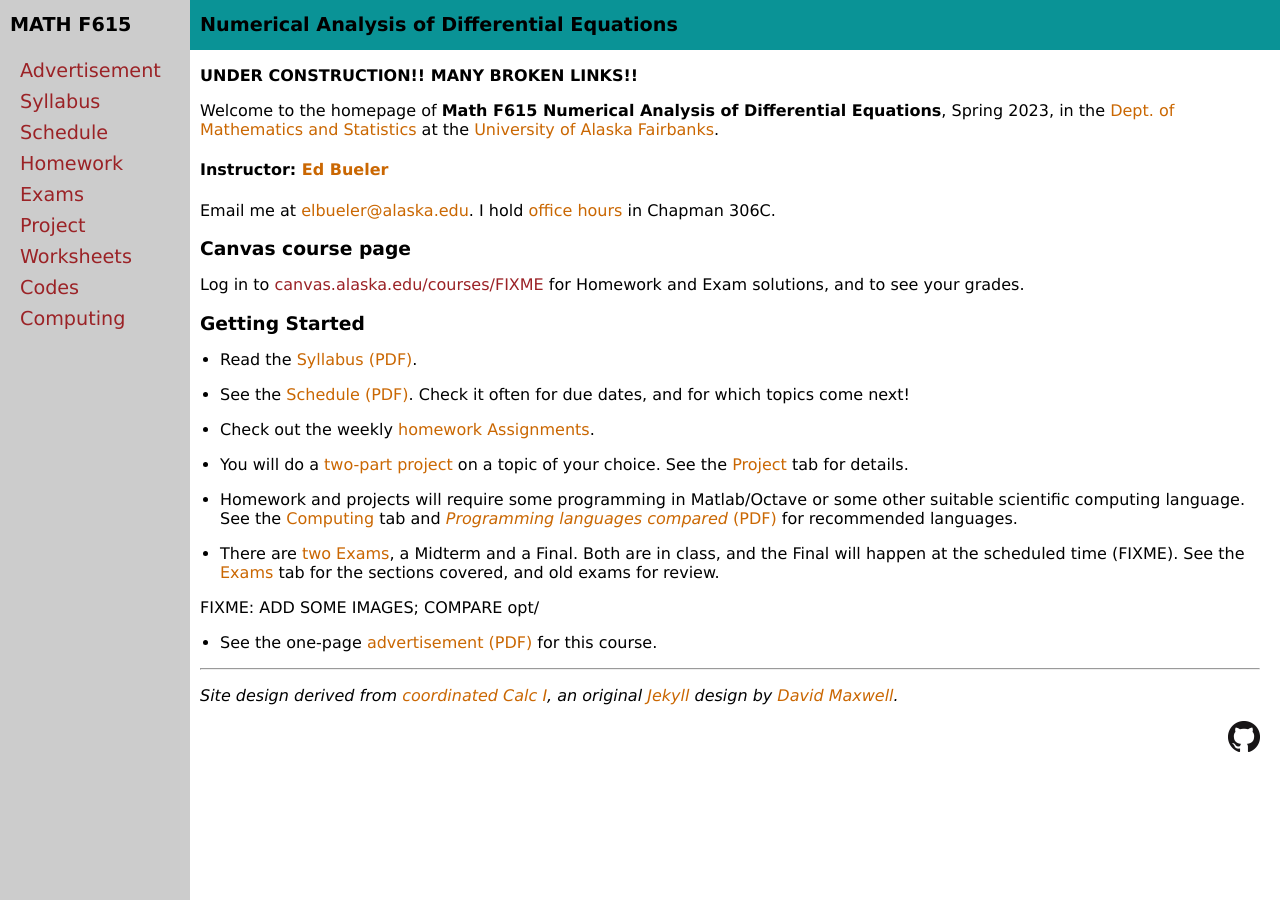
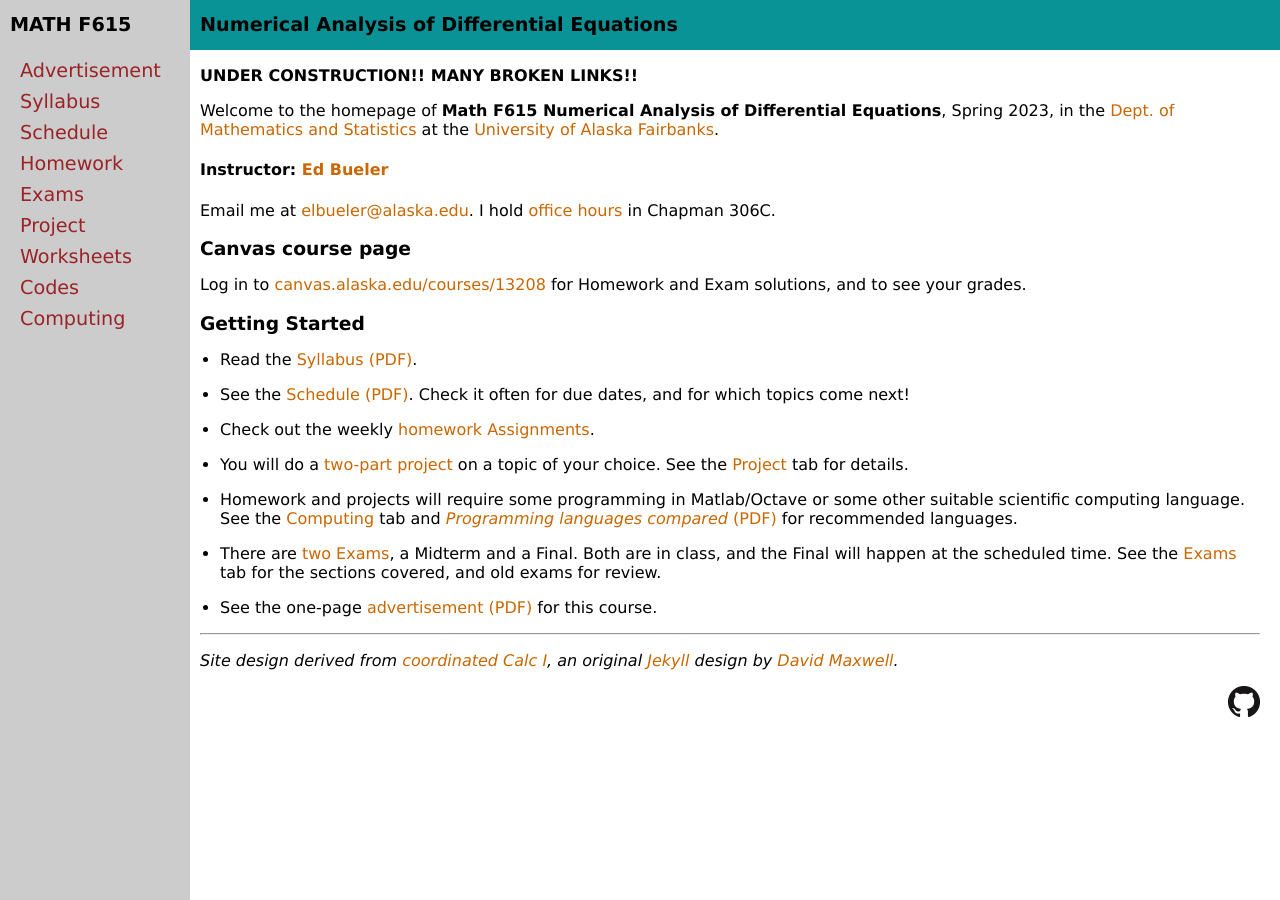
Before and after one commit to bueler/nade, a Jekyll site: the page built from index.md, in a window 1280 px wide. Built offline with Jekyll 4.4.1, drawn with Linux system fonts in a browser that asks for light colours.

Commit message:
basic work on front page and syllabus

```diff
--- a/index.md
+++ b/index.md
@@ -13,7 +13,7 @@ Email me at [elbueler@alaska.edu](mailto:elbueler@alaska.edu).  I hold [office h
 
 ### Canvas course page
 
-Log in to [canvas.alaska.edu/courses/FIXME]() for Homework and Exam solutions, and to see your grades.
+Log in to [canvas.alaska.edu/courses/13208](https://canvas.alaska.edu/courses/13208) for Homework and Exam solutions, and to see your grades.
 
 ### Getting Started
 
@@ -27,9 +27,7 @@ Log in to [canvas.alaska.edu/courses/FIXME]() for Homework and Exam solutions, a
 
 * Homework and projects will require some programming in Matlab/Octave or some other suitable scientific computing language.  See the [Computing](computing.html) tab and [_Programming languages compared_ (PDF)](https://bueler.github.io/compareMOP.pdf) for recommended languages.
 
-* There are [two Exams](exams.html), a Midterm and a Final.  Both are in class, and the Final will happen at the scheduled time (FIXME).  See the [Exams](exams.html) tab for the sections covered, and old exams for review.
-
-FIXME: ADD SOME IMAGES; COMPARE opt/
+* There are [two Exams](exams.html), a Midterm and a Final.  Both are in class, and the Final will happen at the scheduled time.  See the [Exams](exams.html) tab for the sections covered, and old exams for review.
 
 * See the one-page [advertisement (PDF)](assets/general/S23/advert.pdf) for this course.
 
```
Also changed, not shown: 1 other file.
